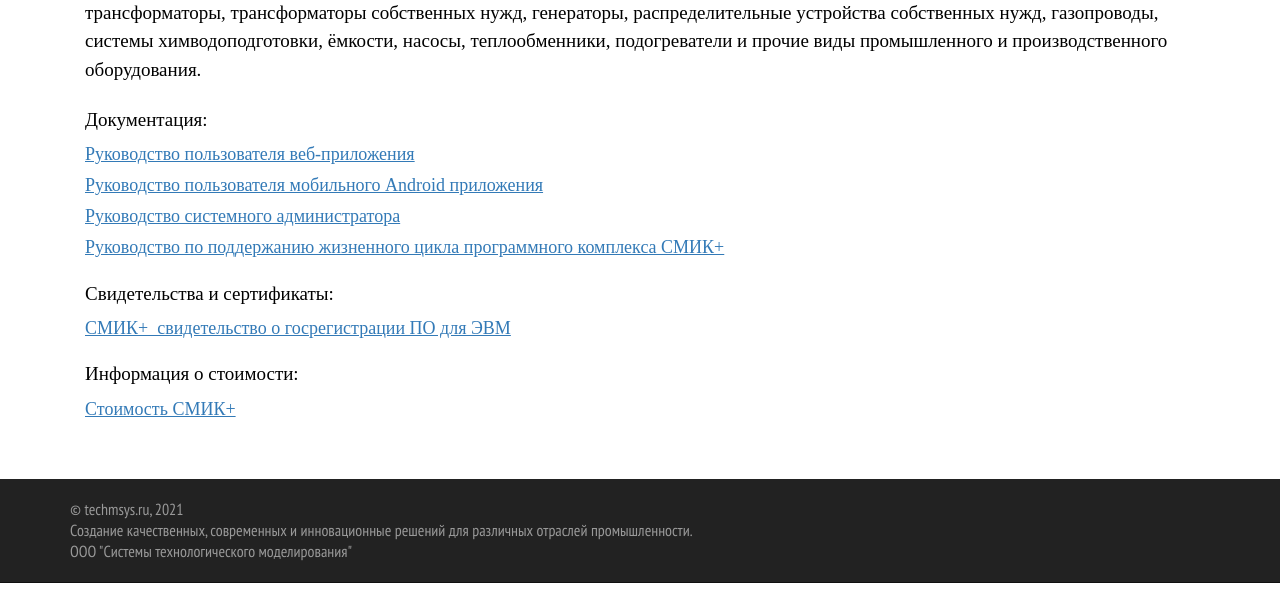
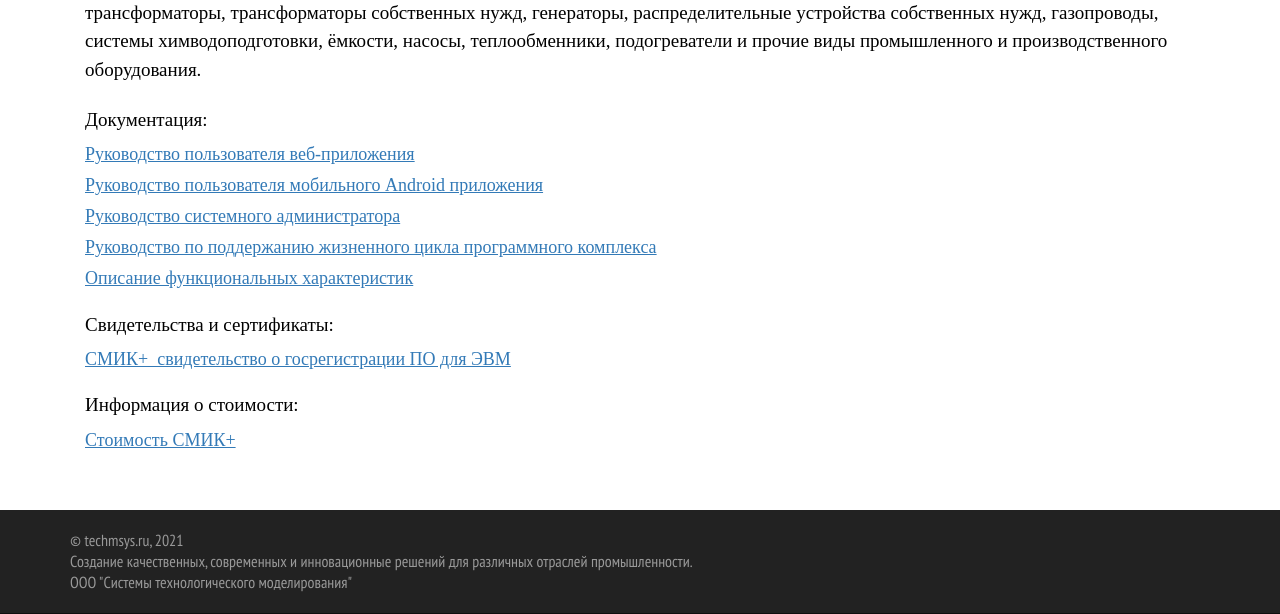
Before and after one commit to IsrafilovaAlisa/techmsys.ru, an ASP.NET Core app: page /Home/MobileInspection in a window 1280 px wide. Shown: the part 1863-2477 px from the top of the page. Before the commit the page ends 2446 px from the top, so only its background shows below. Run offline with ASP.NET Core 8, Linux system fonts and the light colour scheme; some web fonts are replaced.

Commit message:
добавлен документ "Описание функциональных характеристик"

```diff
--- a/techmsys.ru/Views/Home/MobileInspection.cshtml
+++ b/techmsys.ru/Views/Home/MobileInspection.cshtml
@@ -304,7 +304,10 @@
                                 <a style="font-size: 18px; text-decoration: underline; font-family: 'notosanshk-light';" href="/asset//documents/Руководство системного администратора СМИК+.docx">Руководство системного администратора</a>
                             </div>
                             <div class="col-md-12 link-margin">
-                                <a style="font-size: 18px; text-decoration: underline; font-family: 'notosanshk-light';" href="/asset//documents/Руководство по поддержанию жизненного цикла программного комплекса СМИК+.pdf">Руководство по поддержанию жизненного цикла программного комплекса СМИК+</a>
+                                <a style="font-size: 18px; text-decoration: underline; font-family: 'notosanshk-light';" href="/asset//documents/Руководство по поддержанию жизненного цикла программного комплекса СМИК+.pdf">Руководство по поддержанию жизненного цикла программного комплекса</a>
+                            </div>
+                            <div class="col-md-12 link-margin">
+                                <a style="font-size: 18px; text-decoration: underline; font-family: 'notosanshk-light';" href="/asset//documents/Описание функциональных характеристик СМИК+.pdf">Описание функциональных характеристик</a>
                             </div>
 
                         </div>
```
Also changed, not shown: 1 other file.
